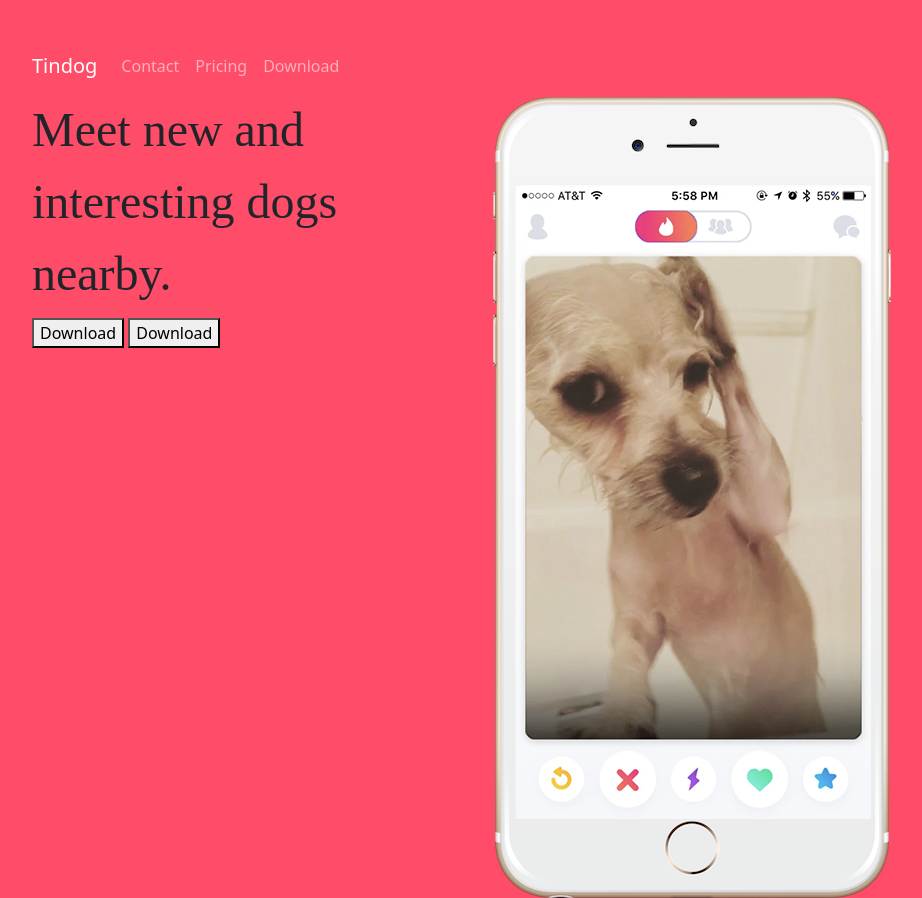
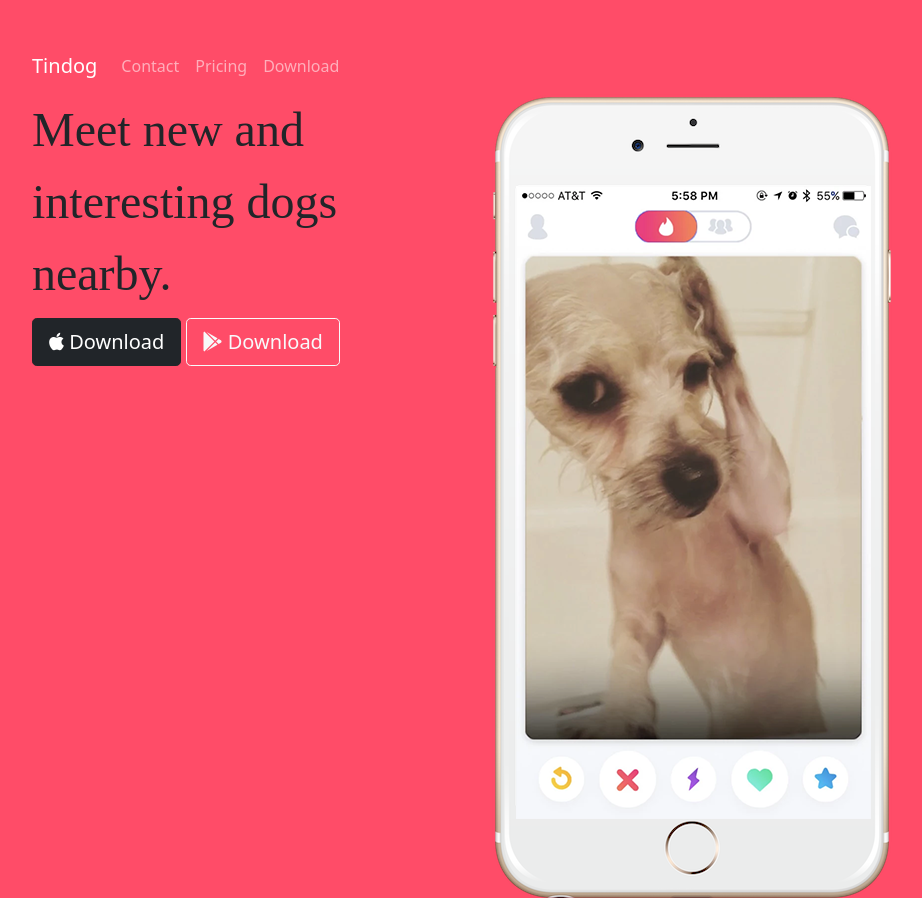
Before and after one commit to nizam754/TinDog-Start, a plain HTML site: page index.html in a window 1280 px wide. Shown: the top 898 px of the page, without its empty margins (160-1082 px from the left). Drawn offline with nearby package versions, Linux system fonts and the light colour scheme.

Commit message:
Bootstrap Buttons & Font Awesome

```diff
--- a/index.html
+++ b/index.html
@@ -15,6 +15,10 @@
       integrity="sha384-1BmE4kWBq78iYhFldvKuhfTAU6auU8tT94WrHftjDbrCEXSU1oBoqyl2QvZ6jIW3"
       crossorigin="anonymous"
     />
+    <script
+      src="https://kit.fontawesome.com/a6533cef50.js"
+      crossorigin="anonymous"
+    ></script>
     <script
       src="https://cdn.jsdelivr.net/npm/bootstrap@5.1.3/dist/js/bootstrap.bundle.min.js"
       integrity="sha384-ka7Sk0Gln4gmtz2MlQnikT1wXgYsOg+OMhuP+IlRH9sENBO0LRn5q+8nbTov4+1p"
@@ -60,8 +64,12 @@
         <div class="row">
           <div class="col-lg-6">
             <h1>Meet new and interesting dogs nearby.</h1>
-            <button type="button">Download</button>
-            <button type="button">Download</button>
+            <button type="button" class="btn btn-dark btn-lg">
+              <i class="fab fa-apple"></i> Download
+            </button>
+            <button type="button" class="btn btn-outline-light btn-lg">
+              <i class="fab fa-google-play"></i> Download
+            </button>
           </div>
           <div class="col-lg-6">
             <img src="images/iphone6.png" alt="iphone-mockup" />
```
